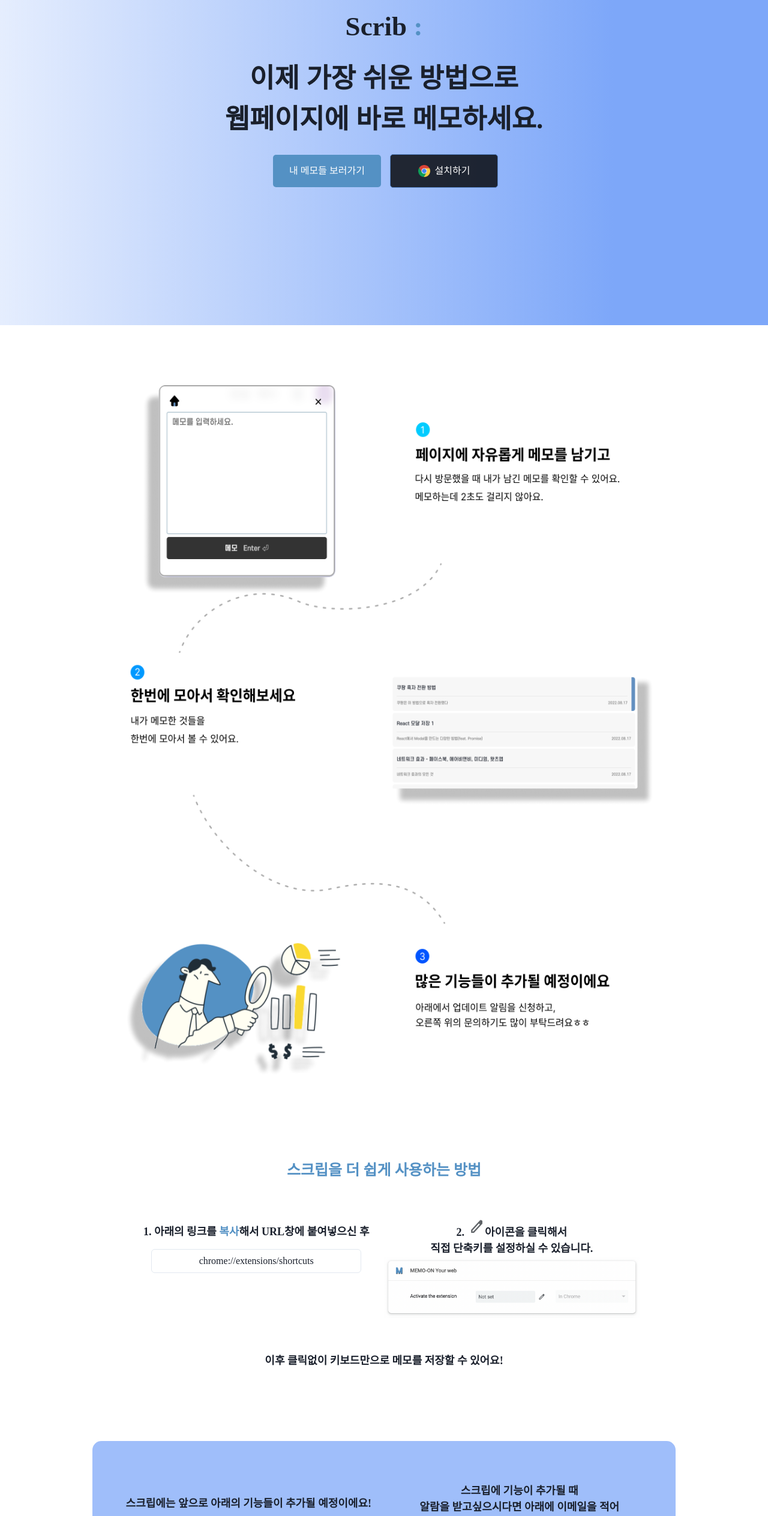
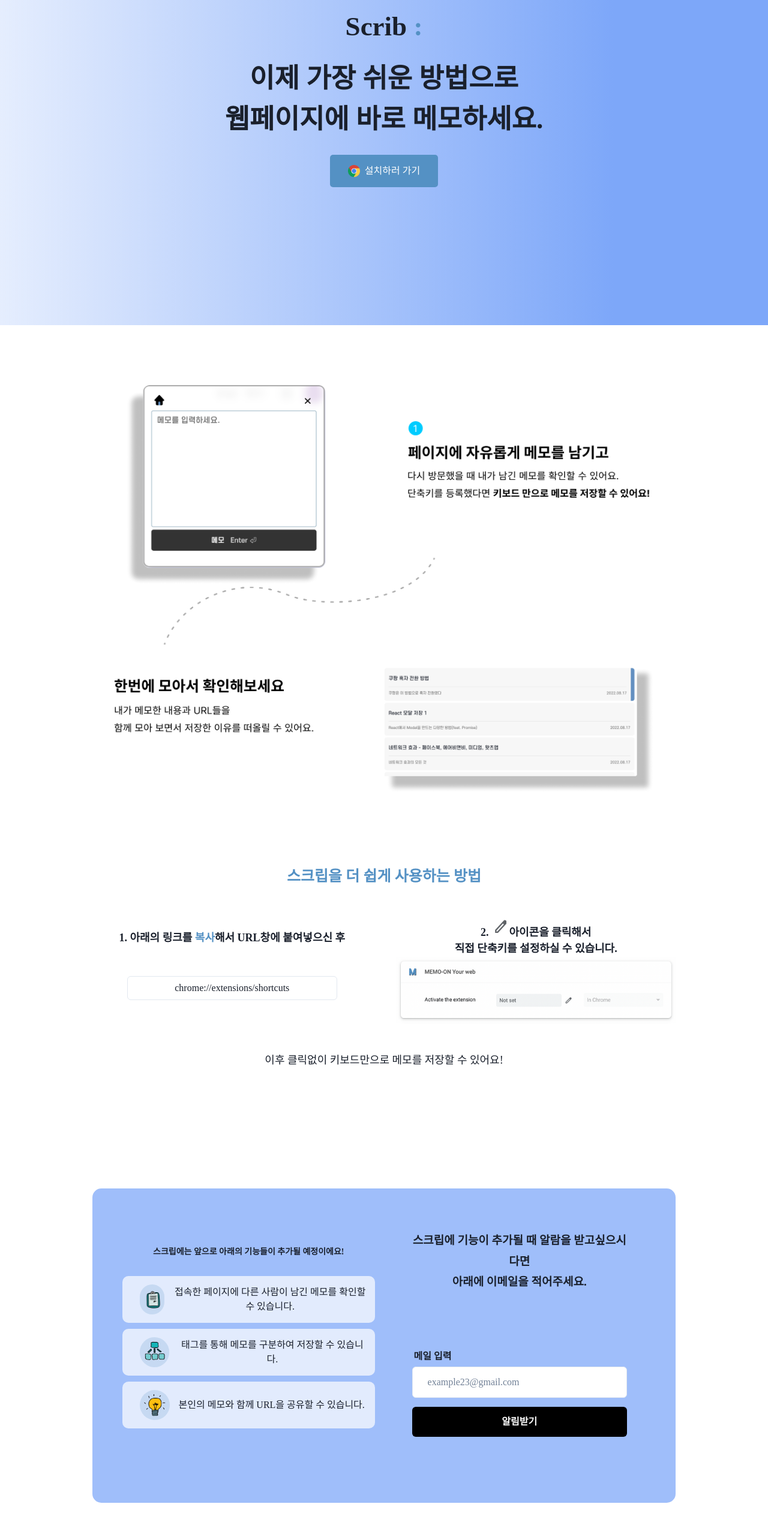
Before and after one commit to thxxx/devground, a Next.js app: page / in a window 1280 px wide. Shown: the part 234-2761 px from the top of the page at 60% size. Built offline with nearby package versions, Linux system fonts and the light colour scheme; a web font is replaced by a local one.

Commit message:
Change Design

```diff
--- a/pages/index.tsx
+++ b/pages/index.tsx
@@ -35,10 +35,26 @@
 import main from '../assets/main.png'
 import chrome from '../assets/chrome.png'
 
+const features = [
+  {
+    text: '접속한 페이지에 다른 사람이 남긴 메모를 확인할 수 있습니다.',
+    icon: clipboard,
+  },
+  {
+    text: '태그를 통해 메모를 구분하여 저장할 수 있습니다.',
+    icon: hierarchy,
+  },
+  {
+    text: '본인의 메모와 함께 URL을 공유할 수 있습니다.',
+    icon: light,
+  },
+]
+
+const jobs = ['개발자', 'PM/PO', '마케터', '기획', '1인 사업가', '창업자']
+
 const Home: NextPage = () => {
   const [userInfo, setUserInfo] = useState('')
   const [mail, setMail] = useState('')
-  const [job, setJob] = useState('')
 
   useEffect(() => {
     const getLocalStorage = async () => {
@@ -49,7 +65,7 @@
   }, [])
 
   const submitMail = async () => {
-    if (mail.length < 3 || job.length < 0) {
+    if (mail.length < 3) {
       alert('올바른 양식을 입력해주세요.')
     } else {
       const data = await window.localStorage.getItem('userInfo')
@@ -61,7 +77,6 @@
       await dbService.collection('feedback').add(body)
       alert('메일이 제출되었습니다.')
       setMail('')
-      setJob('')
     }
   }
 
@@ -81,31 +96,28 @@
           </Title>
           <ButtonContainer>
             <Link href="/memo">
-              <DefaultButton>내 메모들 보러가기</DefaultButton>
+              <DefaultButton>
+                <Image width={20} height={20} src={chrome} alt="chrome_icon" />
+                <span className="text">설치하러 가기</span>
+              </DefaultButton>
             </Link>
-            <Link href="/memo">
-              <DefaultButton2>
-                <Image width={20} height={20} src={chrome} alt="chrome_icon" />
-                <span className="text">설치하기</span>
-              </DefaultButton2>
-            </Link>
+            {/* <Link href="/memo">
+              <DefaultButton2>내 메모들 보러가기</DefaultButton2>
+            </Link> */}
           </ButtonContainer>
         </MainBox>
       </MainContainer>
       <div className={styles.container}>
         <ColumnCenter>
-          {/* 특징 1 : 웹상에서 아주 쉽게 메모를 할 수 있다. */}
-          {/* 특징 2 : 모아서 볼 수 있다. */}
-          {/* 특징 3 : 기능이 추가될 예정. 아래를 봐주세요! */}
-          <MainImage src={main} width={900} height={1250} />
+          <MainImage src={main} width={900} height={680} />
         </ColumnCenter>
         <ShortcutContainer>
           <div className="title">
             <ColorText>스크립을 더 쉽게 사용하는 방법</ColorText>
           </div>
           <div className="explain_container">
-            <div className="one_explain" style={{ marginTop: '20px' }}>
-              <div className="text">
+            <div className="one_explain">
+              <div className="text2">
                 1. 아래의 링크를 <ColorText>복사</ColorText>해서 URL창에
                 붙여넣으신 후
               </div>
@@ -143,31 +155,21 @@
                 스크립에는 앞으로 아래의 기능들이 추가될 예정이에요!
               </div>
               <FeatueContainer>
-                <FeatureBox>
-                  <ImageWrapper>
-                    <Image src={clipboard} />
-                  </ImageWrapper>
-                  접속한 페이지에 다른 사람이 남긴 메모를 확인할 수 있습니다.
-                </FeatureBox>
-                <FeatureBox>
-                  <ImageWrapper>
-                    <Image src={hierarchy} />
-                  </ImageWrapper>
-                  태그를 통해서 메모의 종류를 구분하여 저장할 수 있습니다.
-                </FeatureBox>
-                <FeatureBox>
-                  <ImageWrapper>
-                    <Image src={light} />
-                  </ImageWrapper>
-                  메모와 함께 공유할 수 있습니다.
-                </FeatureBox>
+                {features.map((item) => (
+                  <FeatureBox>
+                    <ImageWrapper>
+                      <Image src={item.icon} />
+                    </ImageWrapper>
+                    {item.text}
+                  </FeatureBox>
+                ))}
               </FeatueContainer>
             </ColumnCenter>
             <InputContainer>
               <div className="inner">
                 <div className="title">
-                  스크립에 기능이 추가될 때<br />
-                  알람을 받고싶으시다면 아래에 이메일을 적어주세요.
+                  스크립에 기능이 추가될 때 알람을 받고싶으시다면
+                  <br /> 아래에 이메일을 적어주세요.
                 </div>
                 <div className="input_wrapper">
                   <div className="label">메일 입력</div>
@@ -175,12 +177,6 @@
                     placeholder="example23@gmail.com"
                     value={mail}
                     onChange={(e) => setMail(e.currentTarget.value)}
-                  />
-                  <div className="label">직군</div>
-                  <InputCustom
-                    placeholder="ex) SNS 마케터, PM 등"
-                    value={job}
-                    onChange={(e) => setJob(e.currentTarget.value)}
                   />
                   <SubmitButton onClick={() => submitMail()}>
                     알림받기
--- a/styles/homestyles.ts
+++ b/styles/homestyles.ts
@@ -48,6 +48,14 @@
   cursor: pointer;
   margin: 5px;
   text-align: center;
+  text-align: center;
+  display: flex;
+  align-items: center;
+  justify-content: center;
+
+  .text {
+    margin-left: 8px;
+  }
 
   &:hover {
     background-color: #4986c0;
@@ -66,10 +74,6 @@
   display: flex;
   align-items: center;
   justify-content: center;
-
-  .text {
-    margin-left: 8px;
-  }
 
   &:hover {
     background-color: rgba(0, 0, 0, 0.9);
@@ -93,7 +97,7 @@
   width: 100%;
   .title {
     font-weight: 700;
-    font-size: 18px;
+    font-size: 14px;
   }
 `
 
@@ -153,8 +157,13 @@
   padding: 0px 0px 40px 0px;
   justify-content: start;
   .inner {
-    width: 80%;
+    width: 85%;
     font-weight: 700;
+    .title {
+      font-size: 19px;
+      font-weight: 900;
+      line-height: 1.8;
+    }
   }
   .label {
     width: 100%;
@@ -163,13 +172,17 @@
   }
 
   .input_wrapper {
-    padding-top: 40px;
+    padding-top: 80px;
   }
 
   @media only screen and (max-width: 800px) {
     margin-left: 0px;
     .inner {
       width: 100%;
+
+      .title {
+        font-size: 16px;
+      }
     }
     .label {
       font-size: 14px;
@@ -182,11 +195,13 @@
 
 export const InputCustom = styled(Input)`
   background-color: white;
+  padding: 25px;
 `
 
 export const SubmitButton = styled(Button)`
   width: 100%;
   margin-top: 15px;
+  padding: 25px;
   background-color: black;
   color: white;
 
@@ -213,21 +228,12 @@
 export const ShortcutContainer = styled.div`
   width: 100%;
   text-align: center;
-  margin: 40px 0px;
+  margin: 120px 0px;
   font-size: 18px;
 
-  .url {
-    margin-top: 15px;
-    width: 350px;
-    text-align: center;
-  }
-  .text {
-    margin-top: 30px;
-    font-weight: 700;
-  }
   .title {
     font-size: 25px;
-    font-weight: 700;
+    font-weight: 900;
   }
   .explain_container {
     display: flex;
@@ -236,12 +242,34 @@
     justify-content: center;
 
     .one_explain {
-      width: 35%;
+      width: 40%;
+      border-radius: 3px;
+      margin: 10px;
+      padding: 10px 10px;
+
+      .text {
+        font-weight: 700;
+      }
+      .text2 {
+        font-weight: 700;
+        margin-top: 30px;
+      }
+      .url {
+        margin-top: 50px;
+        width: 350px;
+        text-align: center;
+      }
     }
     @media only screen and (max-width: 800px) {
       flex-direction: column;
       .one_explain {
         width: 100%;
+        .text2 {
+          margin-top: 0px;
+        }
+        .url {
+          margin-top: 15px;
+        }
       }
     }
   }
```
Also changed, not shown: assets/main.png.
